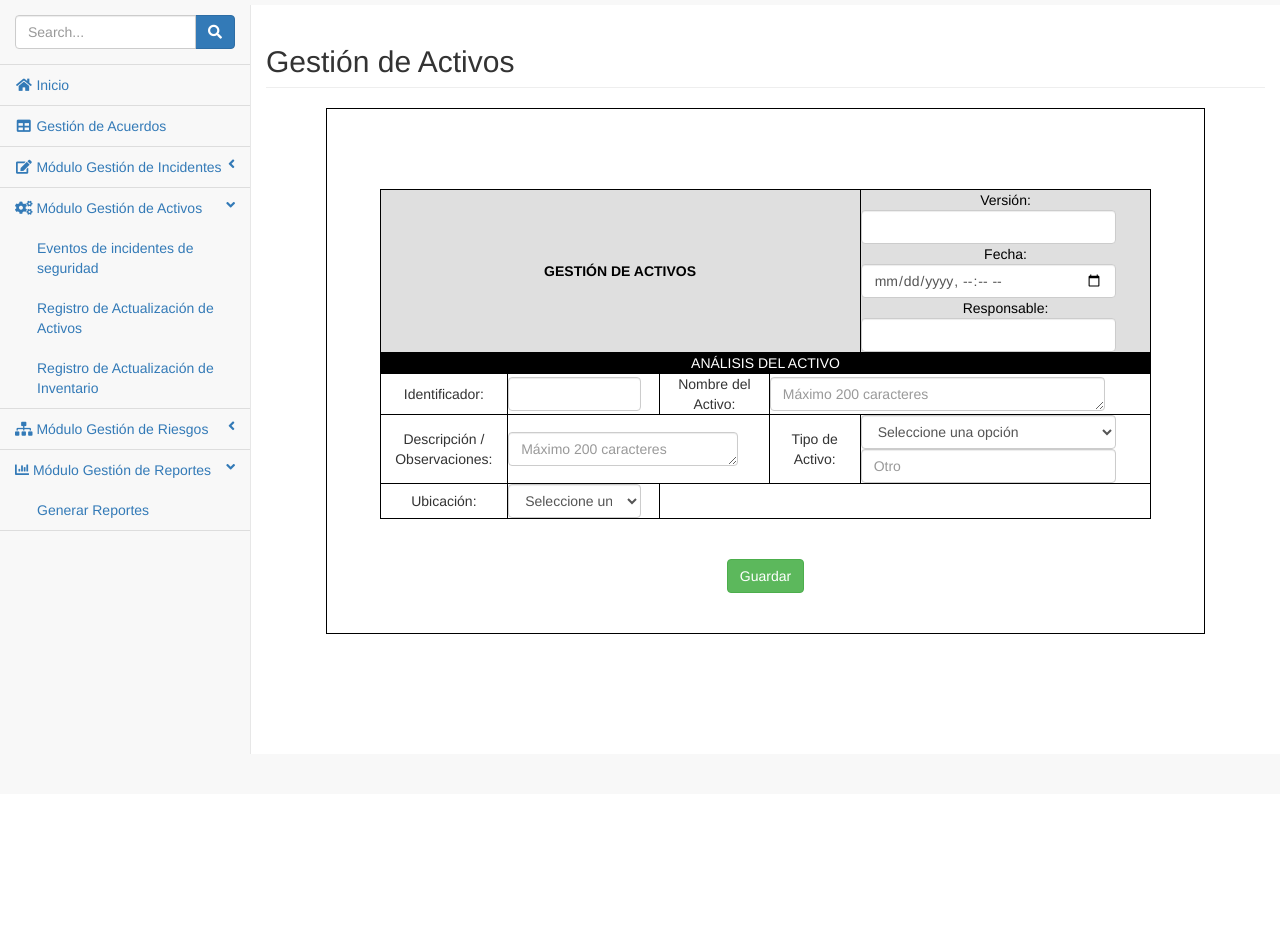
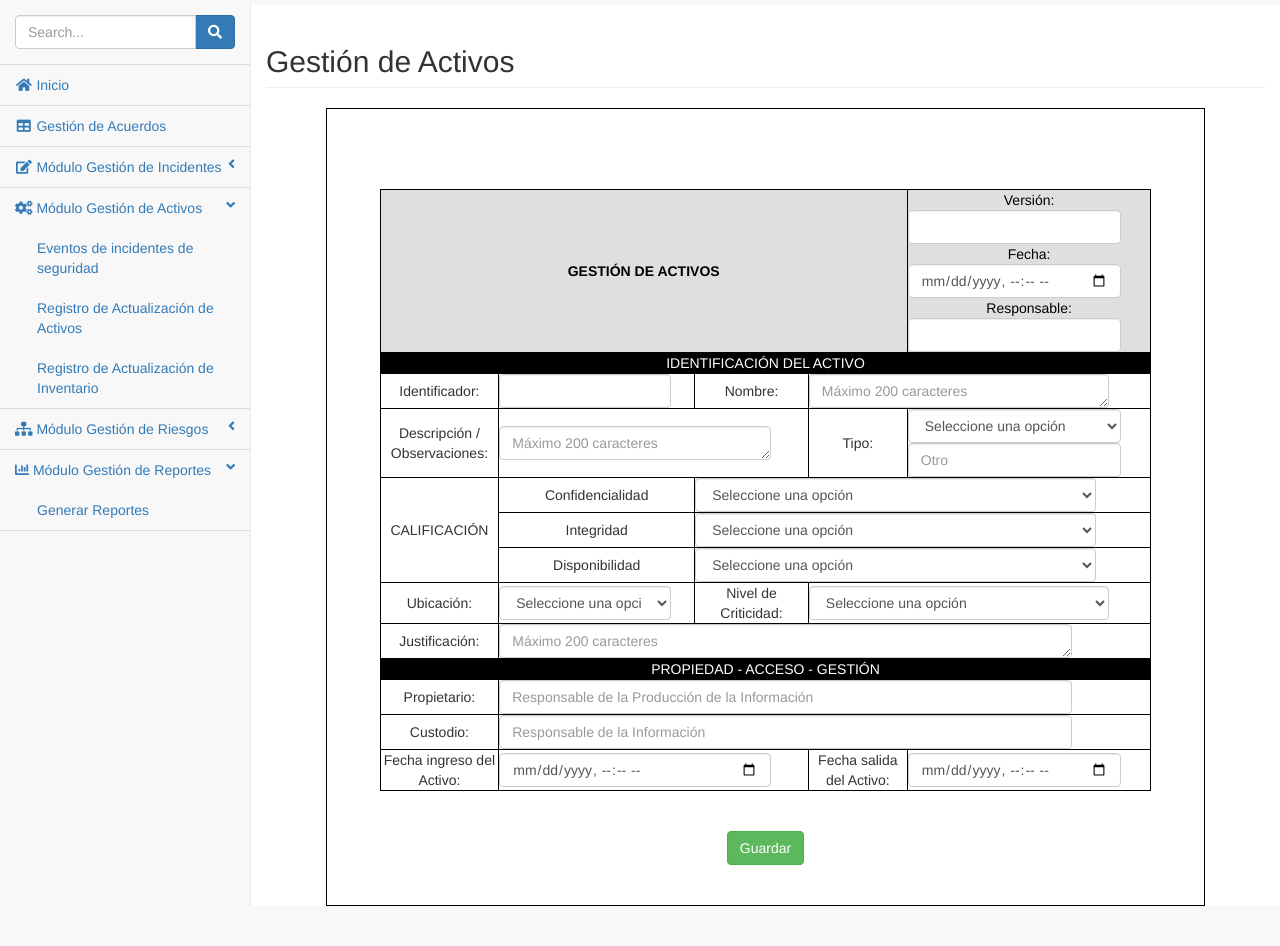
Before and after one commit to kerenArias-2001/Ciberseguridad, a PHP site: page /pages/crear_activo.php in a window 1280 px wide. Shown: the part 51-997 px from the top of the page. Before the commit the page ends 805 px from the top, so only its background shows below. Run offline with PHP 8.4, Linux system fonts and the light colour scheme; a user stored in the database is signed in; data comes from the database, SQL or seed files in the repository; some libraries are stand-ins or nearby versions.

Commit message:
cambios activos2

```diff
--- a/Ciberseguridad/pages/crear_activo.php
+++ b/Ciberseguridad/pages/crear_activo.php
@@ -91,7 +91,7 @@ include('../nabvar.php');
                     </tr>
 
                     <tr class="fondo_sub">
-                        <td colspan="6" style="text-align: center;">ANÁLISIS DEL ACTIVO </td>
+                        <td colspan="6" style="text-align: center;">IDENTIFICACIÓN DEL ACTIVO </td>
                     </tr>
 
 
@@ -100,11 +100,10 @@ include('../nabvar.php');
                         </td>
                         <td colspan="2"><input id="version_i" name="version_i2" type="number" class="form-control3" >
                         </td>
-                        <td colspan="1">Nombre del Activo:
+                        <td colspan="1">Nombre:
                         </td>
                         <td colspan="5">
                         <textarea class="form-control3" id="inc_13" name="textarea" rows="8" cols="70" placeholder="Máximo 200 caracteres" ></textarea>
-
                         </td>
                     </tr>
 
@@ -114,10 +113,9 @@ include('../nabvar.php');
                     </td>
                     <td colspan="3">
                     <textarea class="form-control3" id="inc_13" name="textarea" rows="8" cols="70" placeholder="Máximo 200 caracteres" ></textarea>
-
                     </td>
-                    <td colspan="1">Tipo de Activo:
-                        </td>
+                    <td colspan="1">Tipo:
+                    </td>
                         <td colspan="2">
 
                             <select   class="form-control3"  name="tipo_id" required>
@@ -135,20 +133,105 @@ include('../nabvar.php');
                         </td>
                     </tr>
 
-                    <tr>
-                        <td colspan="1">Ubicación: </td>
+
+
+                            <tr>
+                                <td rowspan="3">CALIFICACIÓN</td>
+                                <td>Confidencialidad</td>
+                                <td colspan="4">
+                                    <select   class="form-control3"  name="tipo_id" required>
+                                    <option value="" selected>Seleccione una opción</option>
+                                    <option value="critico">Información pública Reservada</option>
+                                    <option value="critico">Información pública Clasificada</option>
+                                    <option value="critico">Información pública</option>
+                                    <option value="critico">No clasificada</option>
+                                    </select>
+                                </td>
+                                </tr>
+                                <tr>
+                                <td>Integridad</td>
+                                <td colspan="4">
+                                    <select   class="form-control3"  name="tipo_id" required>
+                                    <option value="" selected>Seleccione una opción</option>
+                                    <option value="critico">Alta</option>
+                                    <option value="critico">Media</option>
+                                    <option value="critico">Baja</option>
+                                    <option value="critico">No clasificada</option>
+                                    </select>
+                            </td>
+                                </tr>
+                                <tr>
+                                <td>Disponibilidad</td>
+                                <td colspan="4">
+                                    <select   class="form-control3"  name="tipo_id" required>
+                                    <option value="" selected>Seleccione una opción</option>
+                                    <option value="critico">Alta</option>
+                                    <option value="critico">Media</option>
+                                    <option value="critico">Baja</option>
+                                    <option value="critico">No clasificada</option>
+                                    </select>
+                                </td>
+                            </tr>
+
+
+                            <tr>
+                        <td colspan="1">Ubicación:
+                        </td>
                         <td colspan="2">
-                        <select   class="form-control3"  name="tipo_id" required>
+                            <select   class="form-control3"  name="tipo_id" required>
                                 <option value="" selected>Seleccione una opción</option>
                                 <option value="critico">Física</option>
                                 <option value="critico">Electrónica</option>
-
-
                             </select>
                         </td>
-                    </td>
+                        <td>Nivel de Criticidad:</td>
+                        <td colspan="2">
+                            <select   class="form-control3"  name="tipo_id" required>
+                            <option value="" selected>Seleccione una opción</option>
+                            <option value="critico">Alta</option>
+                            <option value="critico">Media</option>
+                            <option value="critico">Baja</option>
+                            </select>
+                            </td>
                     </tr>
 
+                    <tr>
+                        <td colspan="1">Justificación:
+                        </td>
+                        <td colspan="5">
+                        <textarea class="form-control3" id="inc_13" name="textarea" rows="8" cols="70" placeholder="Máximo 200 caracteres" ></textarea>
+                        </td>
+                    </tr>
+
+                    <tr class="fondo_sub">
+                        <td colspan="6" style="text-align: center;">PROPIEDAD - ACCESO - GESTIÓN </td>
+                    </tr>
+                    <tr>
+                        <td colspan="1">Propietario:
+                        </td>
+                        <td colspan="5">
+                        <input id="version_i" name="version_i2" type="text" class="form-control3" placeholder="Responsable de la Producción de la Información" >
+                        </td>
+                    </tr>
+                    <tr>
+                        <td colspan="1">Custodio:
+                        </td>
+                        <td colspan="5">
+                        <input id="version_i" name="version_i2" type="text" class="form-control3" placeholder="Responsable de la Información" >
+                        </td>
+                    </tr>
+                    <tr>
+                        <td colspan="1">Fecha ingreso del Activo:
+                        </td>
+                        <td colspan="3">
+                        <input id="fecha_r" name="fecha_r2" type="datetime-local" class="form-control3" >
+                        </td>
+                        <td colspan="1">Fecha salida del Activo:
+                        </td>
+                        <td colspan="2">
+                        <input id="fecha_r" name="fecha_r2" type="datetime-local" class="form-control3" >
+                        </td>
+                    </tr>
 
                 </table>
                 <br><br>
@@ -173,46 +256,7 @@ include('../nabvar.php');
 
 
 
-    </div>
-
-
-
-    <!-- <section>
-        <div id="modal_c" class="modal">
-
-          <center><div  class="marco_modal">
-            <div class="imgcontainer">
-              <span onclick="document.getElementById('modal_c').style.display='none'" class="close" title="Close Modal">&times;</span>
-            </div>
-
-            <form class="formulario" method="post"  >
-              <label>Tipo:</label>
-              <select id="doc" name="tip_id">
-                <option class="" value="0"> Tipo de documento</option>
-                <?php
-               /*  $mysqli = new mysqli('127.0.0.1', 'root', '', 'facturacion');
-                $query =  $mysqli-> query ("select * from tipo_documentos");
-                while ($valores = mysqli_fetch_array($query)) {
-                  echo '<option value="'.$valores['id_tipo_doc'].'">'.$valores['tipo_doc'].'</option>';
-
-                }  */
-                ?>
-
-              </select>
-
-              <label>Documento:</label>
-              <input class="" name="numdoc" placeholder="Número de documento">
-                <br>
-              <button type="submit" value="1" name="consulta" id="btnNuevaFactura" class="btn btn-success">Consultar</button>
-
-            </form>
-
-
-          </div></center>
-
-        </div>
-    </section> -->
-
+</div>
 
 
     <!-- jQuery -->
```
Also changed, not shown: Ciberseguridad/pages/crear_riesgo.php (indentation only).
